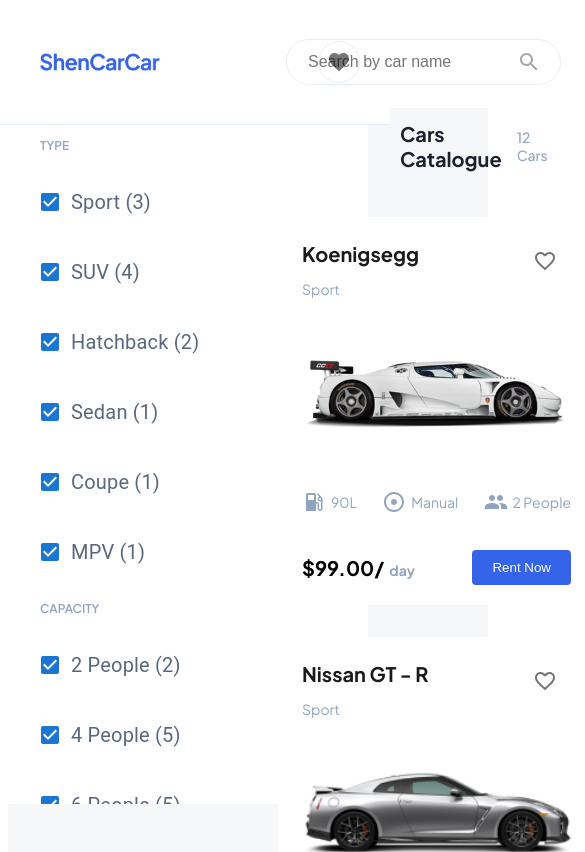
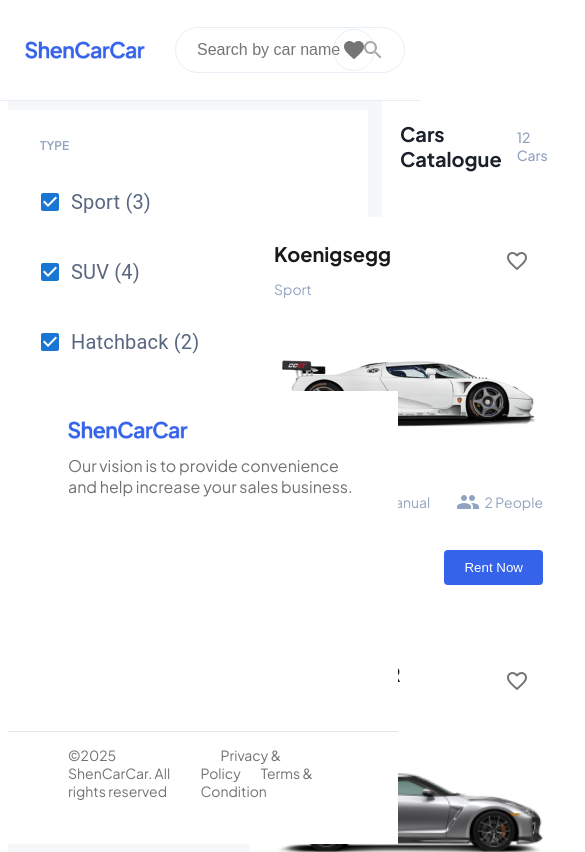
Before and after one commit to ArielFarhi/ex3, a React (Create React App) app: page / in a window 390 px wide. Shown: the top 852 px of the page, 585 px wide, since content can reach past the window. Built offline with nearby package versions, Linux system fonts and the light colour scheme.

Commit message:
Making components to be responsive

```diff
--- a/src/App.js
+++ b/src/App.js
@@ -1,12 +1,13 @@
 import React from "react";
 import { Route, Routes } from "react-router-dom";
 import HomePage from "./components/HomePage/HomePage";
+import CarDetails from "./components/CarDetails/CarDetails";
 
 function App() {
   return (
     <Routes>
       <Route path="/" element={<HomePage />} />
-      <Route path="/HomePage" element={<HomePage />} />
+      <Route path="/cars/:carId" element={<CarDetails />} />
     </Routes>
   );
 }
--- /dev/null
+++ b/src/components/CarDetails/CarDetails.jsx
@@ -0,0 +1,41 @@
+import React, { useEffect, useState } from "react";
+import { useParams, useNavigate } from "react-router-dom";
+import carsData from "../../data/carsData";
+import "./carDetails.css";
+
+function CarDetails() {
+  const { carId } = useParams();
+  const navigate = useNavigate();
+  const [car, setCar] = useState(null);
+
+  useEffect(() => {
+    const selectedCar = carsData.find((car) => car.id === parseInt(carId));
+    setCar(selectedCar);
+  }, [carId]);
+
+  if (!car) return <div>Loading...</div>;
+
+  return (
+    <div className="car-details-container">
+      <button className="back-button" onClick={() => navigate("/")}>
+        Back to Home
+      </button>
+      <div className="car-details-card">
+        <h1>{car.name}</h1>
+        <img src={require(`../../Assets/${car.image}`)} alt={car.name} />
+        <p>{car.description}</p>
+        <div className="car-details-info">
+          <span>Type: {car.type}</span>
+          <span>Capacity: {car.capacity}</span>
+          <span>Transmission: {car.transmission}</span>
+          <span>Fuel: {car.fuel}</span>
+        </div>
+        <div className="car-price">
+          <h2>${car.pricePerDay.toFixed(2)} / day</h2>
+        </div>
+      </div>
+    </div>
+  );
+}
+
+export default CarDetails;
--- /dev/null
+++ b/src/components/CarDetails/carDetails.css
@@ -0,0 +1,37 @@
+.car-details-container {
+    padding: 20px;
+    text-align: center;
+  }
+
+  .car-details-card {
+    /* max-width: 600px; */
+    margin: 0 auto;
+    border: 1px solid #ddd;
+    border-radius: 8px;
+    padding: 20px;
+    box-shadow: 0 4px 6px rgba(0, 0, 0, 0.1);
+  }
+
+  .car-details-card img {
+    max-width: 100%;
+    border-radius: 8px;
+  }
+
+  .car-details-info {
+    display: flex;
+    justify-content: space-around;
+    margin-top: 20px;
+  }
+
+  .car-price h2 {
+    color: #3563e9;
+  }
+
+  .back-button {
+    background: none;
+    border: none;
+    color: #3563e9;
+    cursor: pointer;
+    margin-bottom: 20px;
+    font-size: 16px;
+  }
--- a/src/components/HomePage/homePage.css
+++ b/src/components/HomePage/homePage.css
@@ -1,21 +1,6 @@
 .app-container {
   display: flex;
   flex-direction: column;
-  min-height: 100vh;
+  /* min-height: 100vh;  */
   background-color: #F6F7F9;;
 }
-
-.content-container {
-  flex: 1;
-}
-
-/* .footer {
-  position: fixed;
-  bottom: 0;
-  left: 0;
-  z-index: 1000;
-  width: 90%;
-  background-color: white;
-  padding: 80px 60px;
-  text-align: center;
-} */
--- a/src/components/footer/Footer.jsx
+++ b/src/components/footer/Footer.jsx
@@ -1,4 +1,5 @@
 import React from "react";
+import Logo from "../Logo/Logo"
 import "./footer.css";
 
 function Footer() {
@@ -6,7 +7,7 @@
     <footer className="footer">
       <div className="footer-top">
         <div className="footer-logo">
-          <h2>ShenCarCar</h2>
+          <Logo />
           <p>
             Our vision is to provide convenience and help increase your sales
             business.
--- a/src/components/footer/footer.css
+++ b/src/components/footer/footer.css
@@ -1,56 +1,60 @@
 .footer {
-    background-color: #f9fafc;
-    padding: 40px 20px;
-    color: #596780;
   font-family: "Plus Jakarta Sans", sans-serif;
+  /* height: 480px; */
+  position: fixed;
+  bottom: 0;
+  /* left: 0; */
+  z-index: 1000;
+  width: 100%;
+  background-color: white;
+  text-align: left;
+  color: rgba(19, 19, 19, 0.60);
 }
 
 .footer-top {
   display: grid;
   grid-template-columns: 1fr 3fr;
-    gap: 40px;
+  /* gap: 40px; */
   margin-bottom: 32px;
+  margin-top: 30px;
+  margin-left: 60px;
 }
 
 .footer-logo h2 {
-    color: #3563e9;
   font-size: 24px;
   font-weight: bold;
   margin-bottom: 16px;
 }
 
 .footer-logo p {
-    font-size: 14px;
-    line-height: 1.6;
+  font-size: 16px;
+  width: 292px;
+  margin-top: 16px;
+  margin-right: 452px;
 }
 
 .footer-links {
   display: grid;
   grid-template-columns: repeat(3, 1fr);
-    gap: 32px;
+  gap: 60px;
 }
 
 .footer-column h3 {
-    font-size: 16px;
+  font-size: 20px;
   font-weight: bold;
-    margin-bottom: 12px;
-    color: #1c1c1c;
 }
 
 .footer-column ul {
   list-style: none;
   padding: 0;
-    margin: 0;
+  margin: 0px;
 }
 
 .footer-column ul li {
-    font-size: 14px;
+  font-size: 16px;
   line-height: 1.8;
   cursor: pointer;
-  }
-
-  .footer-column ul li:hover {
-    text-decoration: underline;
+  margin-bottom: 10px;
 }
 
 .footer-bottom {
@@ -60,14 +64,12 @@
   border-top: 1px solid #e5e5e5;
   padding-top: 20px;
   font-size: 14px;
+  padding: 0px 60px;
+  padding-bottom: 30px;
 }
 
 .footer-bottom-links a {
-    color: #3563e9;
   margin-left: 20px;
   text-decoration: none;
+  color: rgba(19, 19, 19, 0.60);
 }
-
-  .footer-bottom-links a:hover {
-    text-decoration: underline;
-  }
--- a/src/components/header/header.css
+++ b/src/components/header/header.css
@@ -16,6 +16,11 @@
   margin-right: 126px;
 }
 
+.search-bar {
+  flex-grow: 1;
+  max-width: 492px;
+}
+
 .favorite-header.liked,
 .favorite-header.unliked {
   border: 1px solid rgba(195, 212, 233, 0.4);
@@ -32,12 +37,30 @@
   transform: scale(1.1);
 }
 
-@media (max-width: 1420px) {
+@media (max-width: 768px) {
   header {
-    display: flex;
-    align-items: center;
-    margin: 0;
-    width: 100%;
-    height: 124px;
+    height: 80px;
+    padding: 10px 15px;
+  }
+
+  .logo-container {
+    margin-left: 10px;
+    margin-right: 10px;
+  }
+
+  .search-bar {
+    margin-left: 20px;
+    max-width: 250px;
+  }
+
+  .favorite-header.liked,
+  .favorite-header.unliked {
+    margin: 15px;
   }
 }
+
+@media (max-width: 480px) {
+  .search-bar {
+    max-width: 200px;
+  }
+}
--- a/src/components/main/main.css
+++ b/src/components/main/main.css
@@ -1,10 +1,8 @@
 @import url("https://fonts.googleapis.com/css2?family=Plus+Jakarta+Sans:wght@400;500;600;700&display=swap");
 
 main {
-  background-color: #f6f7f9;
   margin-top: 100px;
   margin-left: 360px;
-  width: calc(100vw - 270px);
 }
 
 .cards-container {
--- a/src/components/searchBar/searchBar.css
+++ b/src/components/searchBar/searchBar.css
@@ -8,12 +8,33 @@
   height: 44px;
 }
 
+@media (max-width: 1024px) {
+  .search-bar {
+    width: 350px;
+  }
+}
+
+@media (max-width: 768px) {
+  .search-bar {
+    width: 100%;
+    max-width: 300px;
+  }
+}
+
+@media (max-width: 480px) {
+  .search-bar {
+    width: 90%;
+    max-width: 250px;
+  }
+}
+
 .search-input {
   flex: 1;
   border: none;
   outline: none;
   font-size: 16px;
   color: rgba(0, 0, 0, 0.7);
+  width: 100%;
 }
 
 .search-icon {
--- a/src/data/carsData.json
+++ b/src/data/carsData.json
@@ -7,6 +7,9 @@
     "fuel": "90L",
     "transmission": "Manual",
     "capacity": "2 People",
+    "rating": 4.8,
+    "reviewCount": 350,
+    "description": "The ultimate sports car for thrill seekers, combining speed and luxury.",
     "image": "Koenigsegg.png"
   },
   {
@@ -17,6 +20,9 @@
     "fuel": "80L",
     "transmission": "Manual",
     "capacity": "2 People",
+    "rating": 4.7,
+    "reviewCount": 440,
+    "description": "NISMO embodies outstanding performance inspired by the race track.",
     "image": "Nissan-GT-R.png"
   },
   {
@@ -27,6 +33,9 @@
     "fuel": "70L",
     "transmission": "Manual",
     "capacity": "4 People",
+    "rating": 4.9,
+    "reviewCount": 220,
+    "description": "Experience the pinnacle of luxury and performance in a single car.",
     "image": "Rolls-Royce.png"
   },
   {
@@ -37,6 +46,9 @@
     "fuel": "70L",
     "transmission": "Manual",
     "capacity": "6 People",
+    "rating": 4.5,
+    "reviewCount": 310,
+    "description": "A reliable and spacious SUV designed for family adventures.",
     "image": "All-New-Rush.png"
   },
   {
@@ -47,6 +59,9 @@
     "fuel": "80L",
     "transmission": "Manual",
     "capacity": "6 People",
+    "rating": 4.6,
+    "reviewCount": 290,
+    "description": "The perfect blend of style and utility for every journey.",
     "image": "CR-V.png"
   },
   {
@@ -57,6 +72,9 @@
     "fuel": "90L",
     "transmission": "Manual",
     "capacity": "6 People",
+    "rating": 4.4,
+    "reviewCount": 200,
+    "description": "An SUV with great fuel efficiency and room for everyone.",
     "image": "All-New-Terios.png"
   },
   {
@@ -67,6 +85,9 @@
     "fuel": "70L",
     "transmission": "Electric",
     "capacity": "4 People",
+    "rating": 4.3,
+    "reviewCount": 150,
+    "description": "A compact electric car perfect for city driving.",
     "image": "MG-ZX-Exclusice.png"
   },
   {
@@ -77,6 +98,9 @@
     "fuel": "80L",
     "transmission": "Manual",
     "capacity": "6 People",
+    "rating": 4.5,
+    "reviewCount": 220,
+    "description": "A modern SUV with advanced features for every adventure.",
     "image": "New-MG-ZS.png"
   },
   {
@@ -87,6 +111,9 @@
     "fuel": "90L",
     "transmission": "Electric",
     "capacity": "4 People",
+    "rating": 4.2,
+    "reviewCount": 180,
+    "description": "An efficient and eco-friendly hatchback for urban lifestyles.",
     "image": "MG-ZX-Excite.png"
   },
   {
@@ -97,7 +124,10 @@
     "fuel": "70L",
     "transmission": "Electric",
     "capacity": "4 People",
-    "image": "MG-ZX-Exclusice.png"
+    "rating": 4.8,
+    "reviewCount": 300,
+    "description": "A luxurious sedan that redefines elegance and comfort.",
+    "image": "Rolls-Royce.png"
   },
   {
     "id": 11,
@@ -106,8 +136,11 @@
     "pricePerDay": 80.00,
     "fuel": "80L",
     "transmission": "Manual",
-    "capacity": "6 People",
-    "image": "New-MG-ZS.png"
+    "capacity": "4 People",
+    "rating": 4.7,
+    "reviewCount": 250,
+    "description": "A stylish coupe with exceptional performance for city drives.",
+    "image": "Nissan-GT-R.png"
   },
   {
     "id": 12,
@@ -117,6 +150,9 @@
     "fuel": "90L",
     "transmission": "Electric",
     "capacity": "4 People",
-    "image": "MG-ZX-Excite.png"
+    "rating": 4.3,
+    "reviewCount": 200,
+    "description": "An eco-friendly MPV with great comfort for long journeys.",
+    "image": "Koenigsegg.png"
   }
 ]
```
Lines whose indentation alone changed are shown as unchanged.
